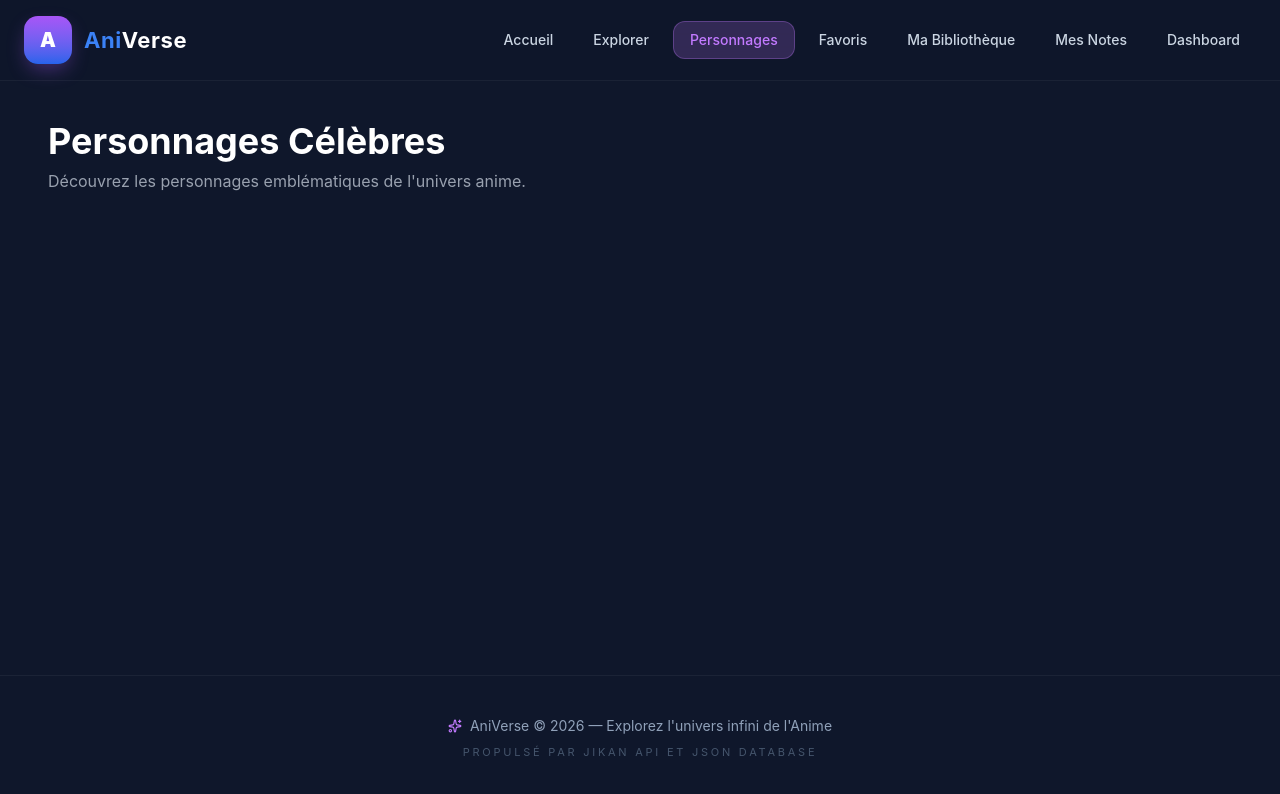
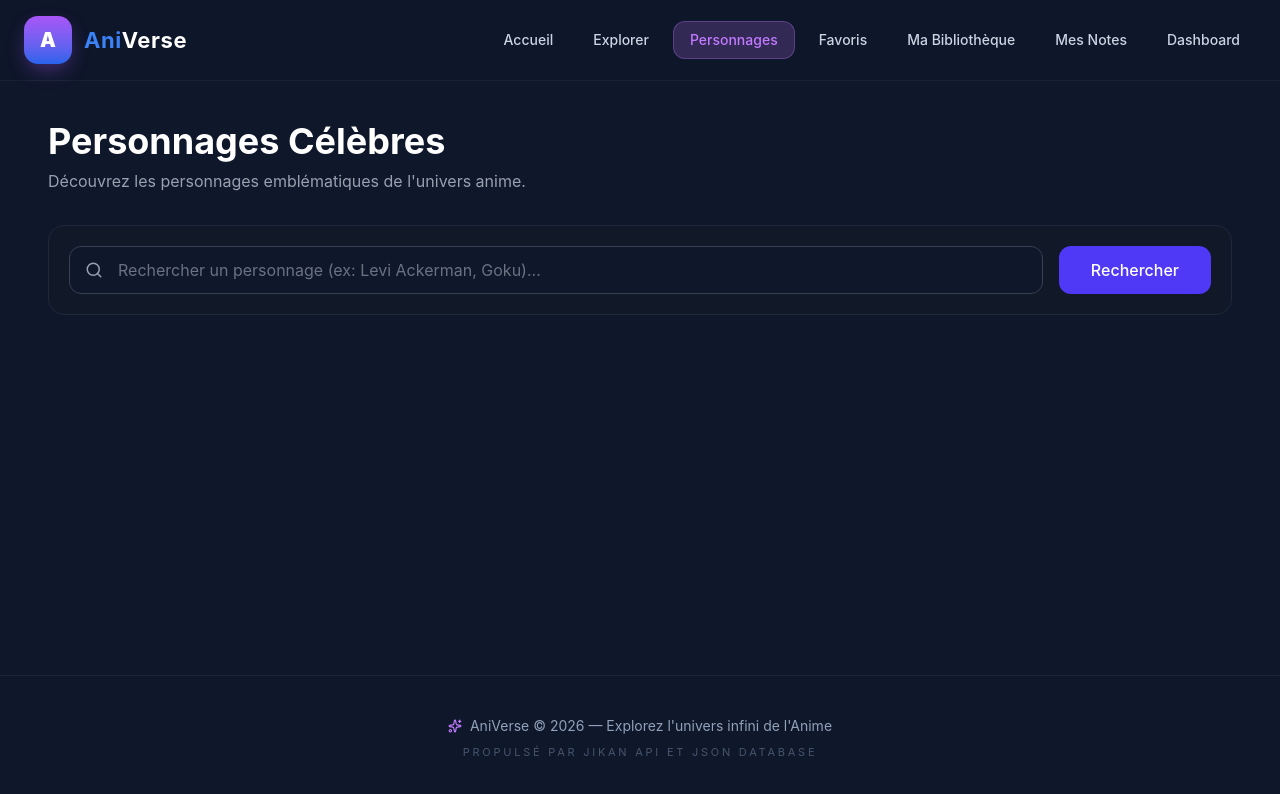
Before and after one commit to shsalima/aniVerse-rpplication-react-, a React (Vite) app: page /characters in a window 1280 px wide. Shown: the top 794 px of the page. Built offline with nearby package versions, Linux system fonts and the light colour scheme.

Commit message:
crée les deux compenent partie de chercher et carte de character

```diff
--- /dev/null
+++ b/src/components/Characters/CharacterCard.jsx
@@ -0,0 +1,27 @@
+import { Link } from "react-router";
+
+
+
+export default function CharacterCard({character}){
+    return(
+        <Link
+            to={`/characters/${character.mal_id}`}
+            className="group block overflow-hidden rounded-xl border border-gray-700 bg-[#0F172A] hover:border-indigo-500 transition"
+        >
+            <div className="aspect-[3/4] overflow-hidden">
+                <img
+                  src={character.images.jpg.image_url}
+                  alt={character.name}
+                  className="w-full h-full object-cover group-hover:scale-105 transition duration-300"
+                />
+            </div>
+            <div className="p-3">
+                <h3 className="text-white font-semibold text-sm truncate">
+                    {character.name}
+                </h3>
+
+            </div>
+
+        </Link>
+    )
+}
--- /dev/null
+++ b/src/components/Characters/CharacterSearch.jsx
@@ -0,0 +1,28 @@
+
+
+import { Search } from "lucide-react";
+
+export default function CharacterSearch() {
+  return (
+    <div className="bg-[#111827] border border-gray-800 rounded-2xl p-5 mb-10">
+      <div className="flex flex-col md:flex-row gap-4">
+        <div className="relative flex-1">
+          <Search
+            className="absolute left-4 top-1/2 -translate-y-1/2 text-gray-400"
+            size={18}
+          />
+
+          <input
+            type="text"
+            placeholder="Rechercher un personnage (ex: Levi Ackerman, Goku)..."
+            className="w-full h-12 pl-12 pr-4 rounded-xl bg-[#0F172A] border border-gray-700 text-white placeholder-gray-500 focus:outline-none focus:ring-2 focus:ring-indigo-500"
+          />
+        </div>
+
+        <button className="h-12 px-8 rounded-xl bg-indigo-600 hover:bg-indigo-500 text-white font-medium transition">
+          Rechercher
+        </button>
+      </div>
+    </div>
+  );
+}
--- a/src/pages/Characters.jsx
+++ b/src/pages/Characters.jsx
@@ -1,10 +1,12 @@
 import CharacterHeader from "../components/Characters/CharacterHeader";
+import CharacterSearch from "../components/Characters/CharacterSearch";
 
 
 export default function Characters(){
     return(
         <div className="container mx-auto px-4">
             <CharacterHeader/>
+            <CharacterSearch/>
         </div>
 
     )
```
